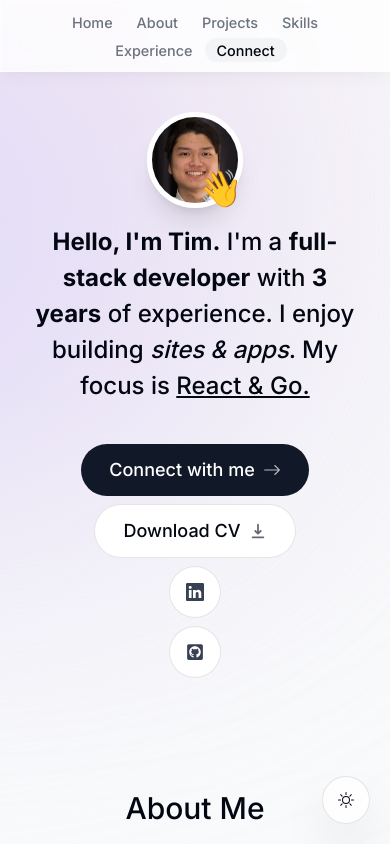
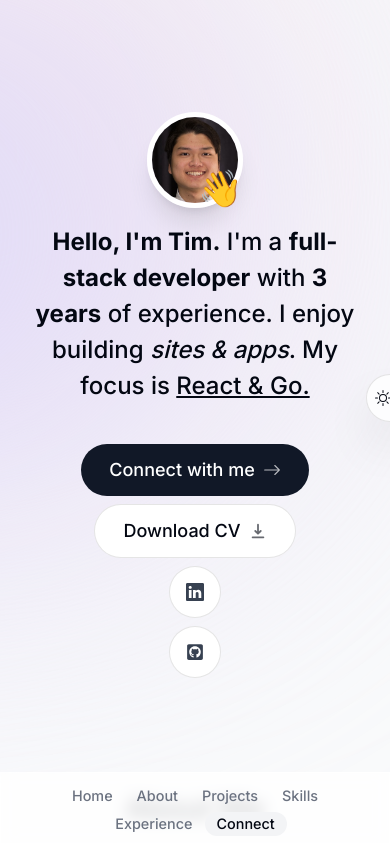
Before and after one commit to tjapit/portfolio, a Next.js app: page / in a window 390 px wide. Shown: the top 844 px of the page. Built offline with nearby package versions, Linux system fonts and the light colour scheme; no server answers.

Commit message:
style: mobile - bottom navbar and moved theme-switch to middle

```diff
--- a/components/header.tsx
+++ b/components/header.tsx
@@ -19,7 +19,7 @@ export default function Header() {
   return (
     <header className="z-50 relative">
       <motion.div
-        className="fixed top-0 left-1/2  h-[4.5rem] w-full
+        className="fixed bottom-0 left-1/2  h-[4.5rem] w-full
         rounded-none border border-white border-opacity-40 bg-white bg-opacity-80
         shadow-lg shadow-black/[.03] backdrop-blur-[0.5rem]
         sm:top-6 sm:h-[3.25rem] sm:w-[36rem] sm:rounded-full
@@ -29,8 +29,8 @@ export default function Header() {
         animate={{ y: 0, x: "-50%", opacity: 1 }}
       ></motion.div>
       <nav
-        className="py-2 flex fixed top-[.15rem] left-1/2 h-12 -translate-x-1/2
-        sm:top-[1.7rem] sm:h-[initial] sm:py-0"
+        className="py-2 flex fixed bottom-5 left-1/2 h-12 -translate-x-1/2
+        sm:bottom-auto sm:top-[1.7rem] sm:h-[initial] sm:py-0"
       >
         <ul
           className="flex w-[22rem] flex-wrap items-center justify-center gap-y-1
--- a/components/theme-switch.tsx
+++ b/components/theme-switch.tsx
@@ -8,9 +8,11 @@ export default function ThemeSwitch() {
 
   return (
     <button
-      className="fixed bottom-5 right-5
+      className="fixed bottom-1/2 -right-6
+      sm:bottom-5 sm:right-5
+      pl-2 sm:pl-0
       w-[3rem] h-[3rem]
-      flex items-center justify-center
+      flex items-center justify-start sm:justify-center
       bg-white/80 backdrop-blur-sm borderBlack rounded-full shadow-2xl outline-black
       hover:scale-125 active:scale-105 transition-all
       dark:bg-gray-950/80 dark:border-white/10 dark:hover:text-white
```
